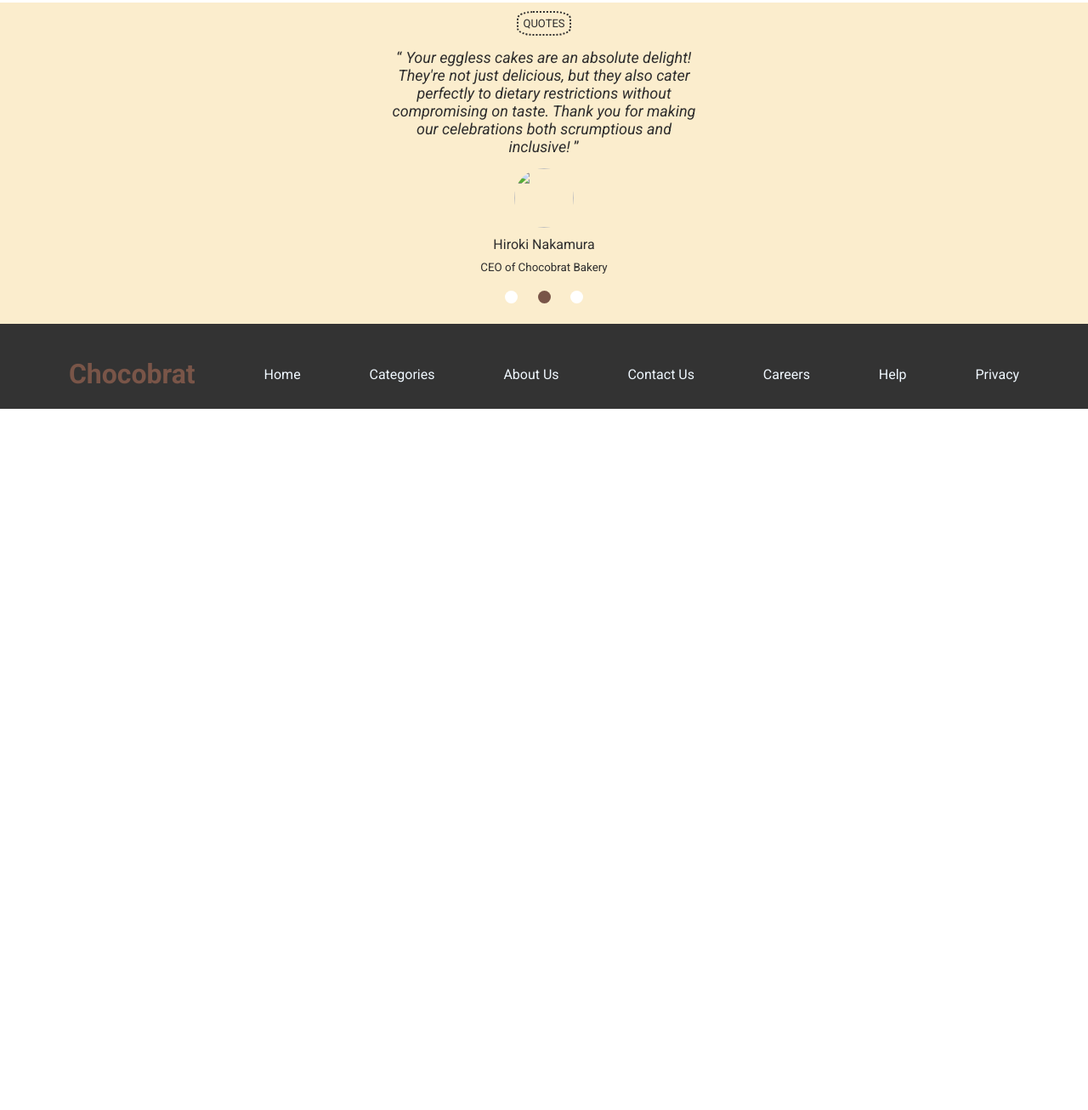
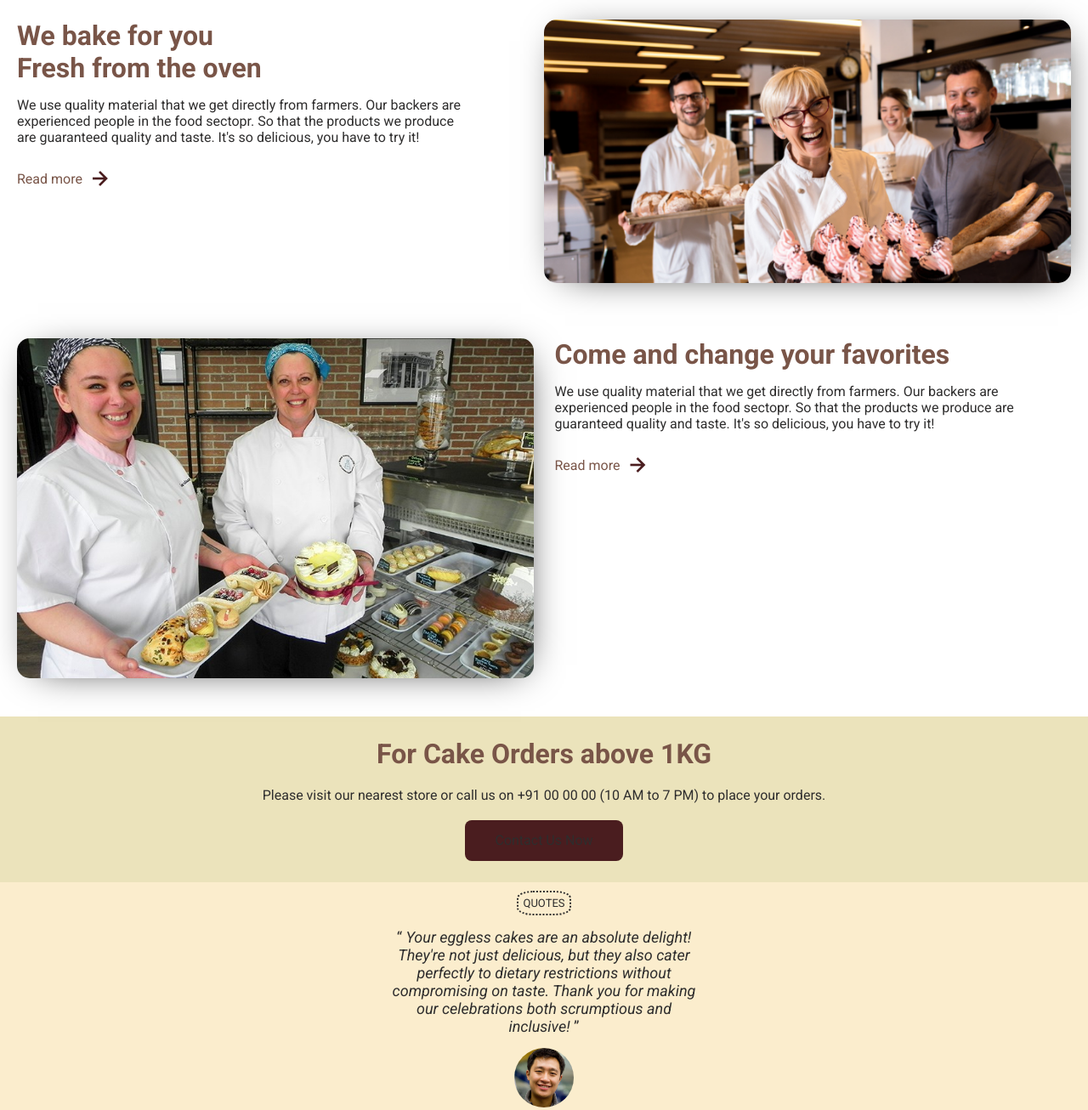
Before and after one commit to jsoares1310/chocobrat-bakery-website, a plain HTML site: page index.html in a window 1280 px wide. Shown: the part 1154-2460 px from the top of the page at 85% size. Before the commit the page ends 1635 px from the top, so only its background shows below. Drawn offline with nearby package versions, Linux system fonts and the light colour scheme.

Commit message:
final updates

```diff
--- a/css/main.css
+++ b/css/main.css
@@ -258,6 +258,69 @@ background-repeat: no-repeat;
 }
 
 
+
+/* Read more section */
+.read-more-wrapper {
+    display: flex;
+    margin-bottom: 25px;
+    gap: 25px;
+    padding: 20px;
+
+}
+
+.read-more-wrapper > div {
+    width: 50%;
+    display: flex;
+    flex-direction: column;
+    gap: 15px;
+
+}
+
+.read-more-wrapper > div h2 {
+    font-size: 32px;
+    color: #795548;
+}
+
+.read-more-wrapper > div p {
+    max-width: 90%;
+}
+
+.read-more-wrapper > img {
+    width: 50%;
+    max-height: 400px;
+    object-fit: cover;
+    border-radius: 15px;
+    -webkit-box-shadow: 5px 5px 44px -6px #000000;
+    box-shadow: 5px 5px 44px -20px #000000;
+
+}
+
+.read-more-wrapper a{
+    color: #795548;
+}
+
+
+
+.change-order{
+    order: 2;
+}
+
+#contact-info {
+    text-align: center;
+    padding: 25px;
+    display: flex;
+    flex-direction: column;
+    gap: 20px;
+    align-items: center;
+    background-color: rgba(235,227,187,1);
+}
+
+#contact-info h2 {
+    font-size: 32px;
+    color: #795548;
+}
+
+
 /* QUOTE */
 
 #quote-field {
--- a/index.html
+++ b/index.html
@@ -173,6 +173,55 @@
             </a>
         </section>
 
+
+        <section id="read-more">
+            <div class="read-more-wrapper">
+                <div>
+                    <h2>We bake for you<br>Fresh from the oven</h2>
+                    <p>
+                        We use quality material that we get directly from farmers.
+                        Our backers are experienced people in the food sectopr.
+                        So that the products we produce are guaranteed quality and taste.
+                        It's so delicious, you have to try it!
+                    </p>
+                    <a href="#">
+                        Read more
+                        <span aria-label="arrow" class="arrow">
+                            <i class='bx bx-right-arrow-alt'></i>
+                        </span>
+                    </a>
+                </div>
+                <img src="./assets/img/staff-b.png" alt="Person baking">
+            </div>
+            <div class="read-more-wrapper">
+                <div class="change-order">
+                    <h2>Come and change your favorites</h2>
+                    <p>
+                        We use quality material that we get directly from farmers.
+                        Our backers are experienced people in the food sectopr.
+                        So that the products we produce are guaranteed quality and taste.
+                        It's so delicious, you have to try it!
+                    </p>
+                    <a href="#">
+                        Read more
+                        <span aria-label="arrow" class="arrow">
+                            <i class='bx bx-right-arrow-alt'></i>
+                        </span>
+                    </a>
+                </div>
+                <img src="assets/img/staff.jpg" alt="Person baking">
+            </div>
+        </section>
+
+        <section id="contact-info">
+            <h2>For Cake Orders above 1KG</h2>
+            <p>
+                Please visit our nearest store or call us on +91 00 00 00
+                (<time datetime="10am">10 AM</time> to <time datetime="7pm">7 PM</time>) to place your orders.
+            </p>
+            <a href="#" class="btn">Contact Us Now</a>
+        </section>
+
     </main>
 
     <!-- FOOTER -->
@@ -187,7 +236,7 @@
                     and inclusive!
                 </i></q>
         </div>
-        <img id="img-quote" src="C:\Users\gilbe\Downloads\aeecc22a67dac7987a80ac0724658493.jpg">
+        <img id="img-quote" src="assets/img/profile.jpeg">
         <p id="name-quote">Hiroki Nakamura</p>
         <p id="profession-quote">CEO of Chocobrat Bakery</p>
         <div id="dots" aria-label="Dots">
```
Also changed, not shown: assets/img/profile.jpeg (added), assets/img/staff-b.png (added), assets/img/staff.jpg (added).
